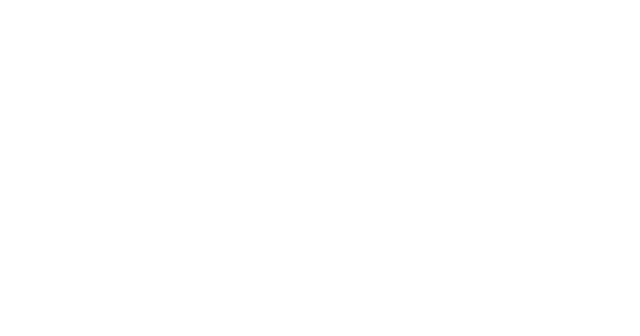
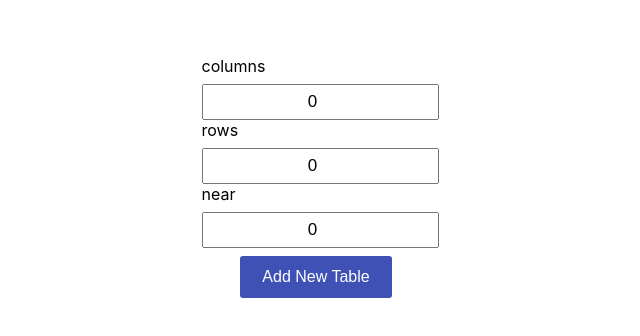
Before and after one commit to Vitaliy-Mazurenko/react-typescript, a React (Create React App) app: page / in a window 1280 px wide. Shown: the part 208-544 px from the top of the page, without its empty margins (324-964 px from the left). Built offline with nearby package versions, Linux system fonts and the light colour scheme.

Commit message:
add: typescript-context

```diff
--- a/src/App.tsx
+++ b/src/App.tsx
@@ -1,17 +1,57 @@
-import React from 'react';
+import React, { useMemo, useState } from 'react';
 import { BrowserRouter as Router, Routes, Route } from 'react-router-dom';
 import Table from './components/Table/Table';
 import Home from './components/Home/Home';
+import { Context } from './context/context';
 
-const App: React.FC = () => (
+const App: React.FC = () => {
+  const [rows, setTableRows] = useState<number>(0);
+  const [columns, setTableColumns] = useState<number>(0);
+  const [near, setTableNear] = useState<number>(0);
+  const [cells, setTableCells] = useState<number[] | string[]>([]);
+
+  const setRows = (data: number) => {
+    setTableRows(data);
+  };
+
+  const setColumns = (data: number) => {
+    setTableColumns(data);
+  };
+
+  const setNear = (data: number) => {
+    setTableNear(data);
+  };
+
+  const setCells = (data: number[] | string[]) => {
+    setTableCells(data);
+  };
+
+  const value = useMemo(
+    () => ({
+      rows,
+      columns,
+      near,
+      cells,
+      setRows,
+      setColumns,
+      setNear,
+      setCells,
+    }),
+    [rows, columns, near, cells],
+  );
+
+  return (
     <div className="App" data-testid="App">
-    <Router basename="/react-typescript/">
+      <Router basename={process.env.PUBLIC_URL || '/'}>
+        <Context.Provider value={value}>
           <Routes>
             <Route path="/table" element={<Table />} />
             <Route path="/" element={<Home />} />
           </Routes>
+        </Context.Provider>
       </Router>
     </div>
   );
+};
 
 export default App;
--- a/src/components/Home/Home.tsx
+++ b/src/components/Home/Home.tsx
@@ -1,24 +1,30 @@
-import React, { useState } from 'react';
+import React, { useState, useContext } from 'react';
 import './home.css';
 import { useNavigate } from 'react-router-dom';
+import { Context } from '../../context/context';
 
 const Home: React.FC = () => {
-  const [initColumns, setInitColumns] = useState<number | string>(5);
-  const [initRows, setInitRows] = useState<number | string>(5);
-  const [initNear, setinitNear] = useState<number | string>(5);
-  const [valueError, setError] = React.useState<string>('');
+  const {
+    rows, columns, near, setRows, setColumns, setNear,
+  } = useContext(Context);
+  const [initColumns, setInitColumns] = useState<number>(columns);
+  const [initRows, setInitRows] = useState<number>(rows);
+  const [initNear, setinitNear] = useState<number>(near);
+  const [valueError, setError] = useState<string | null>(null);
   const navigate = useNavigate();
 
   const handleClick = (e: React.MouseEvent<HTMLButtonElement, MouseEvent>) => {
     e.preventDefault();
-    if (initColumns < 100 && initRows < 100 && initNear < 100) {
+    if ((initColumns > 0 && initColumns < 100)
+     && (initRows > 0 && initRows < 100)
+    && (initNear > 0 && initNear < 100)) {
       navigate('/table');
-      setInitColumns(+initColumns);
-      setInitRows(initRows);
-      setinitNear(initNear);
-      setError('');
+      setColumns(initColumns);
+      setRows(initRows);
+      setNear(initNear);
+      setError(null);
     } else {
-      setError('enter: value > 0 < 100');
+      setError('range from 0 to 100');
     }
   };
 
@@ -34,7 +40,7 @@ const Home: React.FC = () => {
               name="columns"
               minLength={1}
               value={initColumns}
-              onChange={(e) => setInitColumns(e.target.value)}
+              onChange={(e) => setInitColumns(+e.target.value)}
               required
             />
             <label htmlFor="rows">rows</label>
@@ -44,7 +50,7 @@ const Home: React.FC = () => {
               name="rows"
               minLength={1}
               value={initRows}
-              onChange={(e) => setInitRows(e.target.value)}
+              onChange={(e) => setInitRows(+e.target.value)}
               required
             />
             <label htmlFor="near">near</label>
@@ -53,11 +59,11 @@ const Home: React.FC = () => {
               type="number"
               name="near"
               value={initNear}
-              onChange={(e) => setinitNear(e.target.value)}
+              onChange={(e) => setinitNear(+e.target.value)}
               required
             />
             <div className="Error">{valueError}</div>
-            <button type="button" className="buttonAdd" disabled={initColumns < 1 || initRows < 1 || initNear < 1} onClick={(e) => handleClick(e)}>
+            <button type="button" className="buttonAdd" onClick={(e) => handleClick(e)}>
               Add New Table
             </button>
           </form>
--- a/src/components/Home/home.css
+++ b/src/components/Home/home.css
@@ -45,11 +45,6 @@
   background-color: #303f9f;
 }
 
-button:disabled {
-  cursor: not-allowed;
-  background-color: #3f61c6;
-}
-
 .Error{
   color: red;
 }
--- a/src/components/Table/Table.tsx
+++ b/src/components/Table/Table.tsx
@@ -1,9 +1,11 @@
-import React from 'react';
+import React, { useContext } from 'react';
 import './table.css';
 import { useNavigate } from 'react-router-dom';
+import { Context } from '../../context/context';
 
 const Table: React.FC = () => {
   const navigate = useNavigate();
+  const {rows, columns, near, setNear} = useContext(Context);
 
   return (
     <div className="table-wrap">
@@ -14,7 +16,9 @@ const Table: React.FC = () => {
         <table className="Mtable" aria-label="simple table">
           <tbody>
             <tr>
-              <td>Cell</td>
+              <td>{rows}</td>
+              <td>{columns}</td>
+              <td>{near}</td>
             </tr>
           </tbody>
           <tfoot />
--- /dev/null
+++ b/src/context/context.tsx
@@ -0,0 +1,23 @@
+import { createContext } from 'react';
+
+interface IInitialContext {
+  rows: number;
+  columns: number;
+  near: number;
+  cells: number[] | string[];
+  setRows: (arg: number) => void;
+  setColumns: (arg: number) => void;
+  setNear: (arg: number) => void;
+  setCells: (arg: number[] | string[]) => void;
+}
+
+export const Context = createContext<IInitialContext>({
+  rows: 5,
+  columns: 5,
+  near: 5,
+  cells: [],
+  setRows: () => {},
+  setColumns: () => {},
+  setNear: () => {},
+  setCells: () => {},
+});
--- a/src/index.tsx
+++ b/src/index.tsx
@@ -7,13 +7,11 @@ import reportWebVitals from './reportWebVitals';
 const root = ReactDOM.createRoot(
   document.getElementById('root') as HTMLElement,
 );
+
 root.render(
   <React.StrictMode>
     <App />
   </React.StrictMode>,
 );
 
-// If you want to start measuring performance in your app, pass a function
-// to log results (for example: reportWebVitals(console.log))
-// or send to an analytics endpoint. Learn more: https://bit.ly/CRA-vitals
 reportWebVitals();
```
Also changed, not shown: .eslintrc.json, 1 other file (tests, documents, lock files or other folders). Lines whose indentation alone changed are shown as unchanged.
